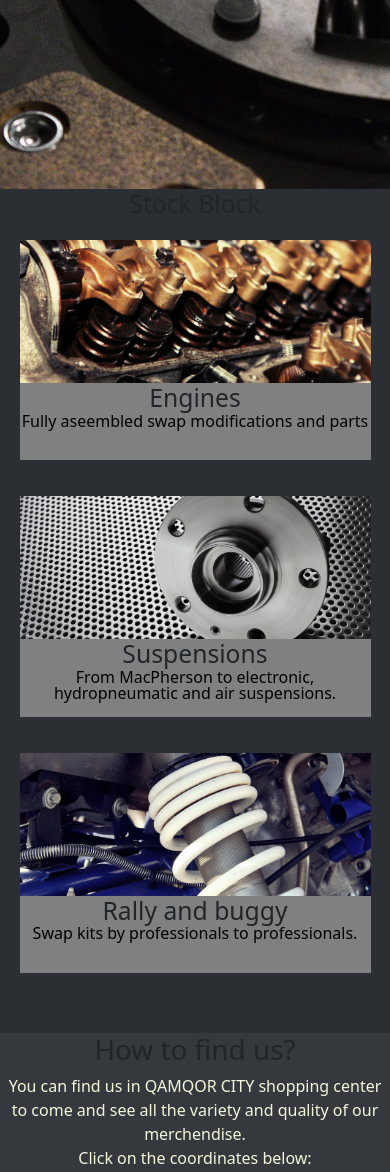
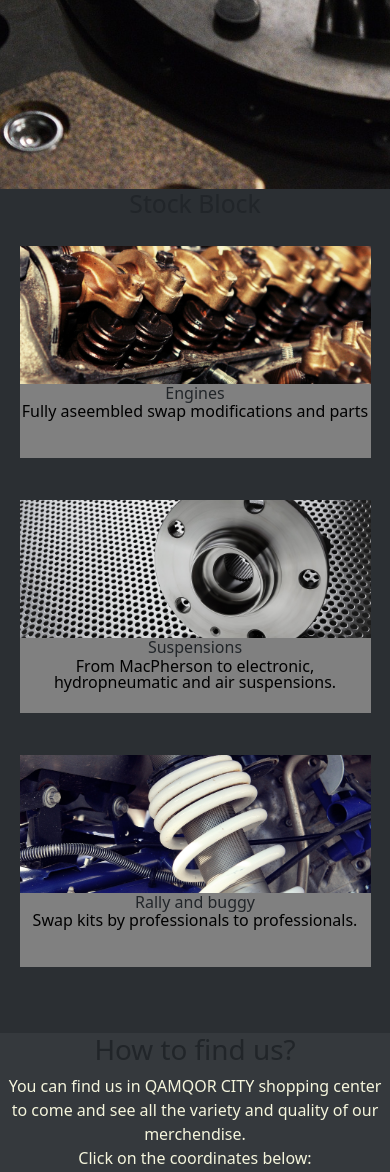
Before and after one commit to Askhab-Brz/parts, a Django app: page / in a window 390 px wide. Shown: the part 731-1903 px from the top of the page. Run offline with Django 4.2, Linux system fonts and the light colour scheme.

Commit message:
should work

```diff
--- a/landing/static/landing/styles.css
+++ b/landing/static/landing/styles.css
@@ -278,7 +278,7 @@ overflow: visible;
   .wrap{
     word-wrap: break-word;
     line-height: 1em;
-    height: 29%;
+    height: 28%;
     width: 90%;
     background-color: gray;
   }
@@ -288,4 +288,8 @@ overflow: visible;
   .wrap:hover{
     transform: scale(1.1);
   }
+  .wrap h2{
+    font-size: medium;
+  }
+
 }
```
